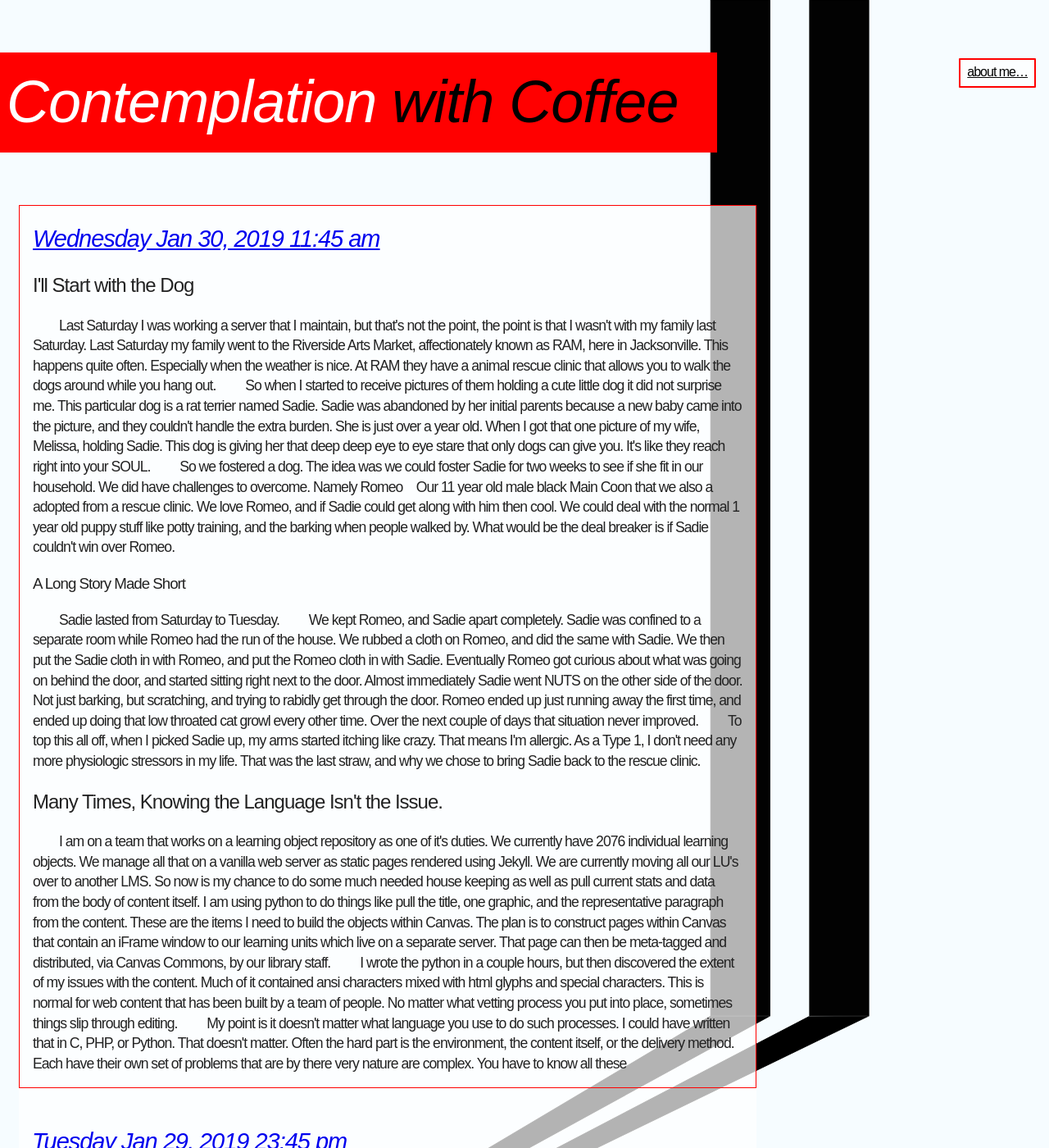
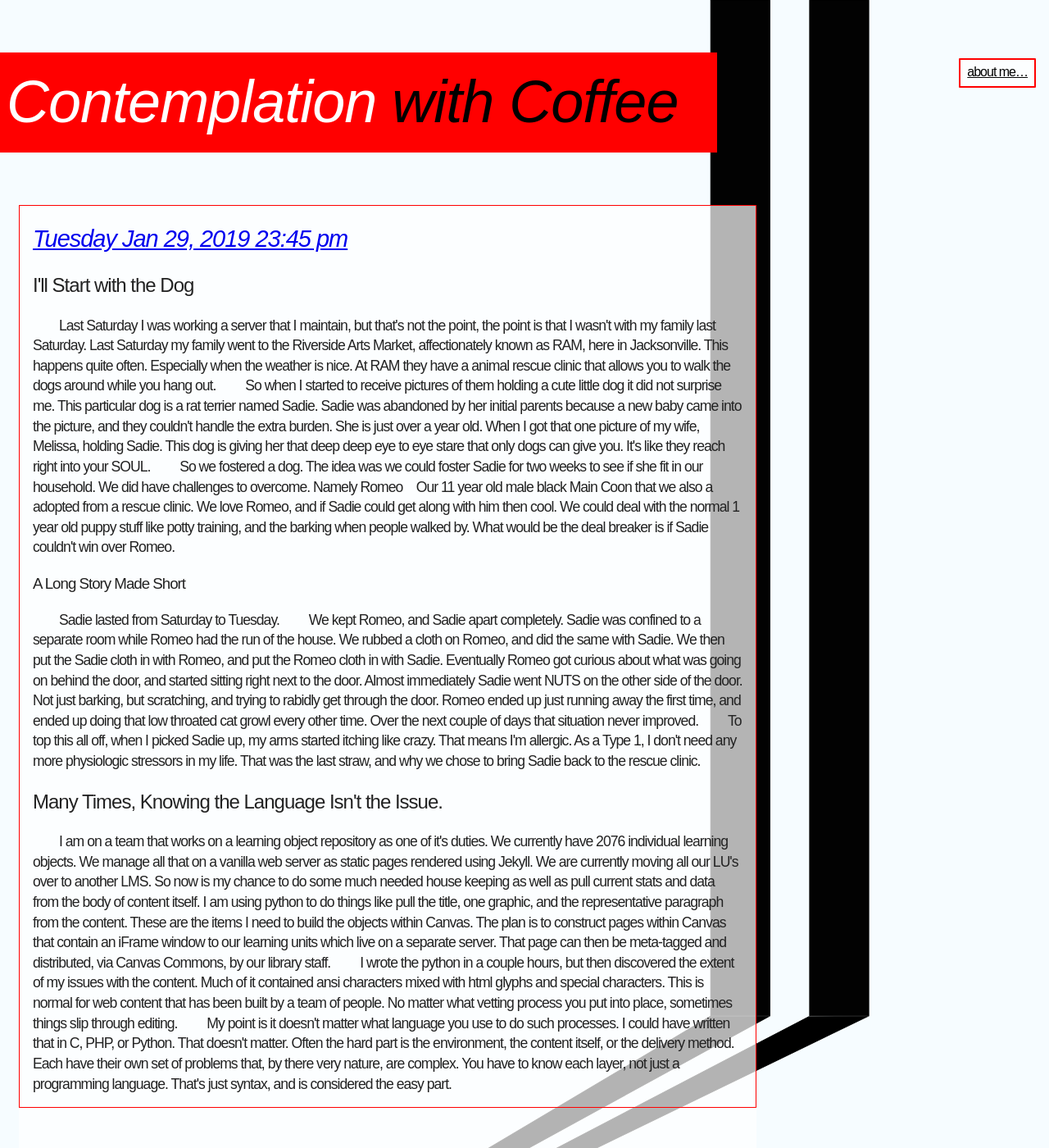
Before and after one commit to ianvanhoof/ianvanhoof.github.io, a Jekyll site: the page built from index.html, in a window 1280 px wide and 1400 px high. Shown: the whole window at 82% size. Built offline with Jekyll 4.4.1, drawn with Linux system fonts in a browser that asks for light colours; some web fonts are replaced; some of the changed text lies outside the part shown.

Commit message:
- cleaning up YAMLmistakes

```diff
--- a/_posts/2019-01-26-afternoon.html
+++ b/_posts/2019-01-26-afternoon.html
@@ -4,7 +4,7 @@ layout: post
 title: I've been moving things around.
 date: 2019-01-26 15:48:45 -0500
 
-category: [dev,design]
+category: [ dev, design ]
 
 ---
 
--- a/_posts/2019-01-30-morning.html
+++ /dev/null
@@ -1,48 +0,0 @@
----
-layout: post
-date: 2019-01-30 06:45:00 -0500
-title: Dogs and Snakes
-category: [ dev, reflections]
-
----
-
-<h2>
-    I'll Start with the Dog
-</h2>
-
-<p>
-    Last Saturday I was working a server that I maintain, but that's not the point, the point is that I wasn't with my family last Saturday. Last Saturday my family went to the Riverside Arts Market, affectionately known as RAM, here in Jacksonville. This happens quite often. Especially when the weather is nice. At RAM they have a animal rescue clinic that allows you to walk the dogs around while you hang out.
-</p>
-<p>
-    So when I started to receive pictures of them holding a cute little dog it did not surprise me. This particular dog is a rat terrier named Sadie. Sadie was abandoned by her initial parents because a new baby came into the picture, and they couldn't handle the extra burden. She is just over a year old. When I got that one picture of my wife, Melissa, holding Sadie. This dog is giving her that deep deep eye to eye stare that only dogs can give you. It's like they reach right into your SOUL.
-</p>
-
-<p>
-    So we fostered a dog. The idea was we could foster Sadie for two weeks to see if she fit in our household. We did have challenges to overcome. Namely Romeo&emsp;Our 11 year old male black Main Coon that we also a adopted from a rescue clinic. We love Romeo, and if Sadie could get along with him then cool. We could deal with the normal 1 year old puppy stuff like potty training, and the barking when people walked by. What would be the deal breaker is if Sadie couldn't win over Romeo.
-</p>
-
-<h3>
-    A Long Story Made Short
-</h3>
-<p>
-    Sadie lasted from Saturday to Tuesday.
-</p>
-<p>
-    We kept Romeo, and Sadie apart completely. Sadie was confined to a separate room while Romeo had the run of the house. We rubbed a cloth on Romeo, and did the same with Sadie. We then put the Sadie cloth in with Romeo, and put the Romeo cloth in with Sadie. Eventually Romeo got curious about what was going on behind the door, and started sitting right next to the door. Almost immediately Sadie went NUTS on the other side of the door. Not just barking, but scratching, and trying to rabidly get through the door. Romeo ended up just running away the first time, and ended up doing that low throated cat growl every other time. Over the next couple of days that situation never improved.
-</p>
-<p>
-    To top this all off, when I picked Sadie up, my arms started itching like crazy. That means I'm allergic. As a Type 1, I don't need any more physiologic stressors in my life. That was the last straw, and why we chose to bring Sadie back to the rescue clinic.
-</p>
-
-<h2>
-    Many Times, Knowing the Language Isn't the Issue.
-</h2>
-<p>
-    I am on a team that works on a learning object repository as one of it's duties. We currently have 2076 individual learning objects. We manage all that on a vanilla web server as static pages rendered using Jekyll. We are currently moving all our LU's over to another LMS. So now is my chance to do some much needed house keeping as well as pull current stats and data from the body of content itself. I am using python to do things like pull the title, one graphic, and the representative paragraph from the content. These are the items I need to build the objects within Canvas. The plan is to construct pages within Canvas that contain an iFrame window to our learning units which live on a separate server. That page can then be meta-tagged and distributed, via Canvas Commons, by our library staff.
-</p>
-<p>
-    I wrote the python in a couple hours, but then discovered the extent of my issues with the content. Much of it contained ansi characters mixed with html glyphs and special characters. This is normal for web content that has been built by a team of people. No matter what vetting process you put into place, sometimes things slip through editing.
-</p>
-<p>
-    My point is it doesn't matter what language you use to do such processes. I could have written that in C, PHP, or Python. That doesn't matter. Often the hard part is the environment, the content itself, or the delivery method. Each have their own set of problems that are by there very nature are complex. You have to know all these
-</p>
```
